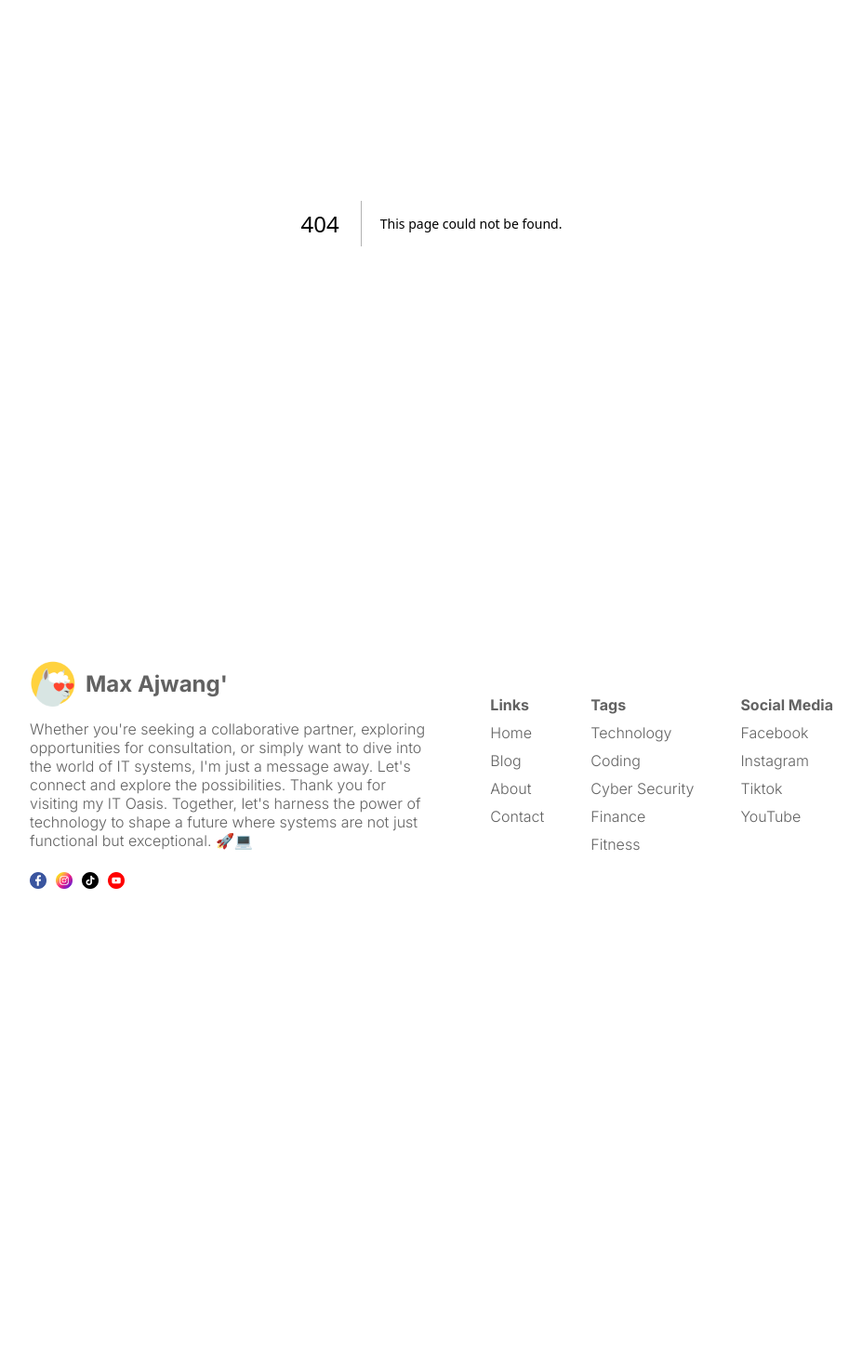
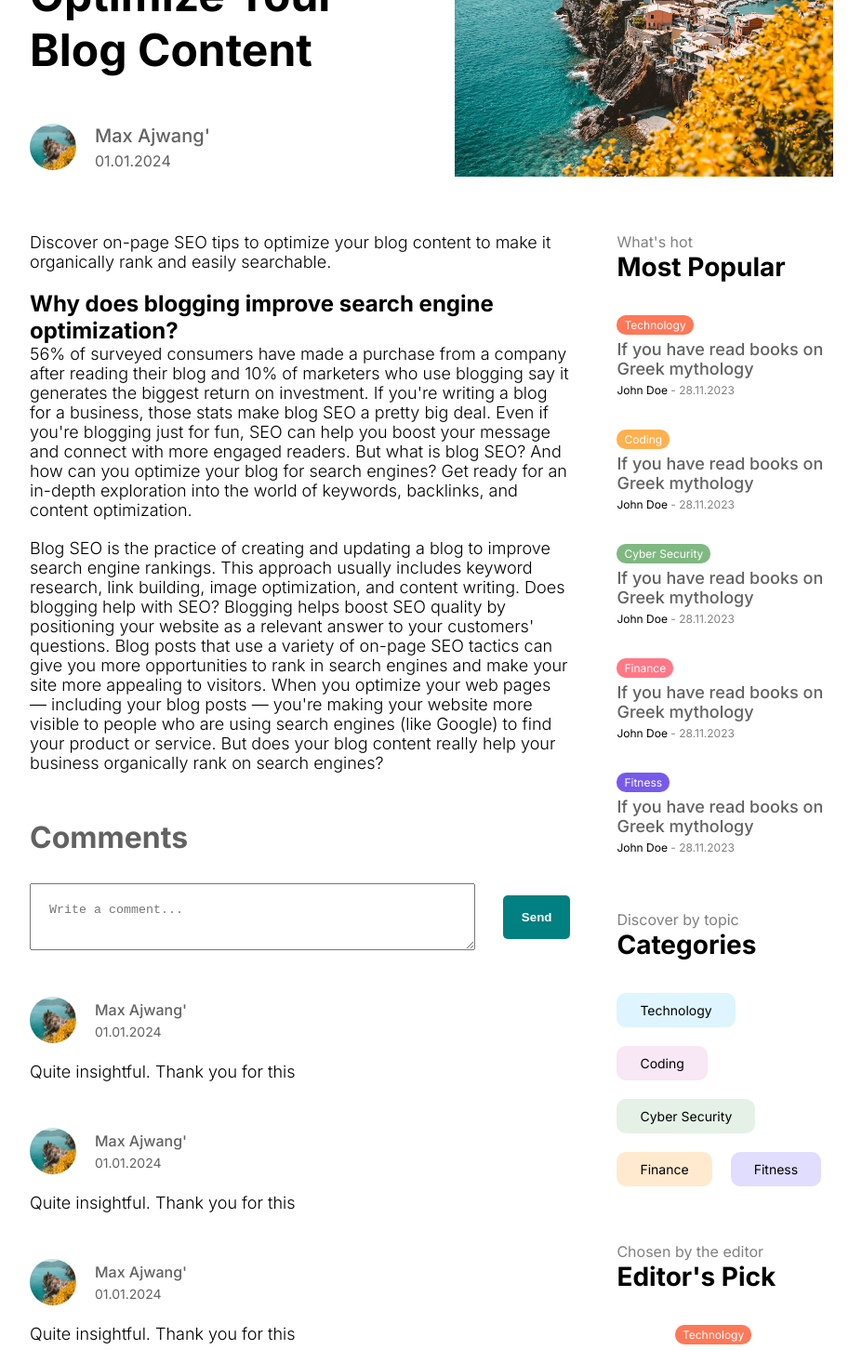
Before and after one commit to max-ajwang/nextjs-blog, a Next.js app: page /login in a window 1280 px wide. Before the commit this address had no page. Shown: the part 260-1712 px from the top of the page at 93% size, without its empty margins (176-1103 px from the left). Before the commit the page ends 1236 px from the top, so only its background shows below. Built offline with nearby package versions, Linux system fonts and the light colour scheme.

Commit message:
Single post page design

```diff
--- /dev/null
+++ b/src/app/[slug]/page.jsx
@@ -0,0 +1,73 @@
+import Menu from '@/components/menu/Menu';
+import styles from './singlePage.module.css';
+import Image from 'next/image';
+import Comments from '@/components/comments/Comments';
+
+const SinglePage = () => {
+  return (
+    <div className={styles.container}>
+      <div className={styles.infoContainer}>
+        <div className={styles.textContainer}>
+          <h1 className={styles.title}>
+            Blog SEO: How to Search Engine Optimize Your Blog Content
+          </h1>
+          <div className={styles.user}>
+            <div className={styles.userImageContainer}>
+              <Image src="/p1.jpeg" alt="" fill className={styles.avatar} />
+            </div>
+            <div className={styles.userTextContainer}>
+              <span className={styles.username}>Max Ajwang'</span>
+              <span className={styles.date}>01.01.2024</span>
+            </div>
+          </div>
+        </div>
+        <div className={styles.imageContainer}>
+          <Image src="/p1.jpeg" alt="" fill className={styles.image} />
+        </div>
+      </div>
+      <div className={styles.content}>
+        <div className={styles.post}>
+          <div className={styles.description}>
+            <p>
+              Discover on-page SEO tips to optimize your blog content to make it
+              organically rank and easily searchable.
+            </p>
+            <h2>Why does blogging improve search engine optimization?</h2>
+            <p>
+              56% of surveyed consumers have made a purchase from a company
+              after reading their blog and 10% of marketers who use blogging say
+              it generates the biggest return on investment. If you're writing a
+              blog for a business, those stats make blog SEO a pretty big deal.
+              Even if you're blogging just for fun, SEO can help you boost your
+              message and connect with more engaged readers. But what is blog
+              SEO? And how can you optimize your blog for search engines? Get
+              ready for an in-depth exploration into the world of keywords,
+              backlinks, and content optimization.
+            </p>
+            <p>
+              Blog SEO is the practice of creating and updating a blog to
+              improve search engine rankings. This approach usually includes
+              keyword research, link building, image optimization, and content
+              writing. Does blogging help with SEO? Blogging helps boost SEO
+              quality by positioning your website as a relevant answer to your
+              customers' questions. Blog posts that use a variety of on-page SEO
+              tactics can give you more opportunities to rank in search engines
+              and make your site more appealing to visitors. When you optimize
+              your web pages — including your blog posts — you're making your
+              website more visible to people who are using search engines (like
+              Google) to find your product or service. But does your blog
+              content really help your business organically rank on search
+              engines?
+            </p>
+          </div>
+          <div className={styles.comment}>
+            <Comments />
+          </div>
+        </div>
+        <Menu />
+      </div>
+    </div>
+  );
+};
+
+export default SinglePage;
--- /dev/null
+++ b/src/app/[slug]/singlePage.module.css
@@ -0,0 +1,97 @@
+.infoContainer {
+  display: flex;
+  align-items: center;
+  gap: 50px;
+}
+
+.textContainer {
+  flex: 1;
+}
+
+.title {
+  font-size: 64px;
+  margin-bottom: 50px;
+}
+
+.user {
+  display: flex;
+  align-items: center;
+  gap: 20px;
+}
+
+.userImageContainer {
+  width: 50px;
+  height: 50px;
+  position: relative;
+}
+
+.avatar {
+  border-radius: 50%;
+  object-fit: cover;
+}
+
+.userTextContainer {
+  display: flex;
+  flex-direction: column;
+  gap: 5px;
+  color: var(--softTextColor);
+}
+
+.username {
+  font-size: 20px;
+  font-weight: 500;
+}
+
+.imageContainer {
+  flex: 1;
+  height: 350px;
+  position: relative;
+}
+
+.image {
+  object-fit: cover;
+}
+
+.content {
+  display: flex;
+  gap: 50px;
+}
+
+.post {
+  flex: 5;
+  margin-top: 60px;
+}
+
+.description p {
+  font-size: 18px;
+  font-weight: 300;
+  margin-bottom: 20px;
+}
+
+@media screen and (max-width: 1536px) {
+  .title {
+    font-size: 54px;
+  }
+}
+
+@media screen and (max-width: 1280px) {
+  .title {
+    font-size: 48px;
+  }
+}
+
+@media screen and (max-width: 1024px) {
+  .imageContainer {
+    display: none;
+  }
+}
+
+@media screen and (max-width: 640px) {
+  .title {
+    font-size: 36px;
+  }
+
+  .description p {
+    font-size: 18px;
+  }
+}
--- /dev/null
+++ b/src/app/blog/blogPage.module.css
@@ -0,0 +1,11 @@
+.title {
+  background-color: coral;
+  color: white;
+  padding: 5px 10px;
+  text-align: center;
+}
+
+.content {
+  display: flex;
+  gap: 50px;
+}
--- /dev/null
+++ b/src/components/comments/Comments.jsx
@@ -0,0 +1,88 @@
+import Link from 'next/link';
+import styles from './comments.module.css';
+import Image from 'next/image';
+
+const Comments = () => {
+  const status = 'authenticated';
+  return (
+    <div className={styles.container}>
+      <h1 className={styles.title}>Comments</h1>
+      {status === 'authenticated' ? (
+        <div className={styles.write}>
+          <textarea placeholder="Write a comment..." className={styles.input} />
+          <button className={styles.button}>Send</button>
+        </div>
+      ) : (
+        <Link href="/login"> Login to write a comment </Link>
+      )}
+      <div className={styles.comments}>
+        <div className={styles.comment}>
+          <div className={styles.user}>
+            <Image
+              src="/p1.jpeg"
+              alt=""
+              height={50}
+              width={50}
+              className={styles.image}
+            />
+            <div className={styles.userInfo}>
+              <span className={styles.username}>Max Ajwang'</span>
+              <span className={styles.date}>01.01.2024</span>
+            </div>
+          </div>
+          <p className={styles.desc}>Quite insightful. Thank you for this</p>
+        </div>
+        <div className={styles.comment}>
+          <div className={styles.user}>
+            <Image
+              src="/p1.jpeg"
+              alt=""
+              height={50}
+              width={50}
+              className={styles.image}
+            />
+            <div className={styles.userInfo}>
+              <span className={styles.username}>Max Ajwang'</span>
+              <span className={styles.date}>01.01.2024</span>
+            </div>
+          </div>
+          <p className={styles.desc}>Quite insightful. Thank you for this</p>
+        </div>
+        <div className={styles.comment}>
+          <div className={styles.user}>
+            <Image
+              src="/p1.jpeg"
+              alt=""
+              height={50}
+              width={50}
+              className={styles.image}
+            />
+            <div className={styles.userInfo}>
+              <span className={styles.username}>Max Ajwang'</span>
+              <span className={styles.date}>01.01.2024</span>
+            </div>
+          </div>
+          <p className={styles.desc}>Quite insightful. Thank you for this</p>
+        </div>
+        <div className={styles.comment}>
+          <div className={styles.user}>
+            <Image
+              src="/p1.jpeg"
+              alt=""
+              height={50}
+              width={50}
+              className={styles.image}
+            />
+            <div className={styles.userInfo}>
+              <span className={styles.username}>Max Ajwang'</span>
+              <span className={styles.date}>01.01.2024</span>
+            </div>
+          </div>
+          <p className={styles.desc}>Quite insightful. Thank you for this</p>
+        </div>
+      </div>
+    </div>
+  );
+};
+
+export default Comments;
--- /dev/null
+++ b/src/components/comments/comments.module.css
@@ -0,0 +1,70 @@
+.container {
+  margin-top: 50px;
+}
+
+.title {
+  color: var(--softTextColor);
+  margin-bottom: 30px;
+}
+
+.write {
+  display: flex;
+  align-items: center;
+  justify-content: space-between;
+  gap: 30px;
+}
+
+.input {
+  padding: 20px;
+  width: 100%;
+}
+
+.button {
+  padding: 16px 20px;
+  background-color: teal;
+  color: white;
+  font-weight: bold;
+  border: none;
+  border-radius: 5px;
+  cursor: pointer;
+}
+
+.comments {
+  margin-top: 50px;
+}
+
+.comment {
+  margin-bottom: 50px;
+}
+
+.user {
+  display: flex;
+  align-items: center;
+  gap: 20px;
+  margin-bottom: 20px;
+}
+
+.image {
+  border-radius: 50%;
+  object-fit: cover;
+}
+
+.userInfo {
+  display: flex;
+  flex-direction: column;
+  gap: 5px;
+  color: var(--softTextColor);
+}
+
+.username {
+  font-weight: 500;
+}
+
+.date {
+  font-size: 14px;
+}
+
+.desc {
+  font-size: 18px;
+  font-weight: 300;
+}
```
Also changed, not shown: src/app/blog/page.jsx (added, +18 -0 lines).
